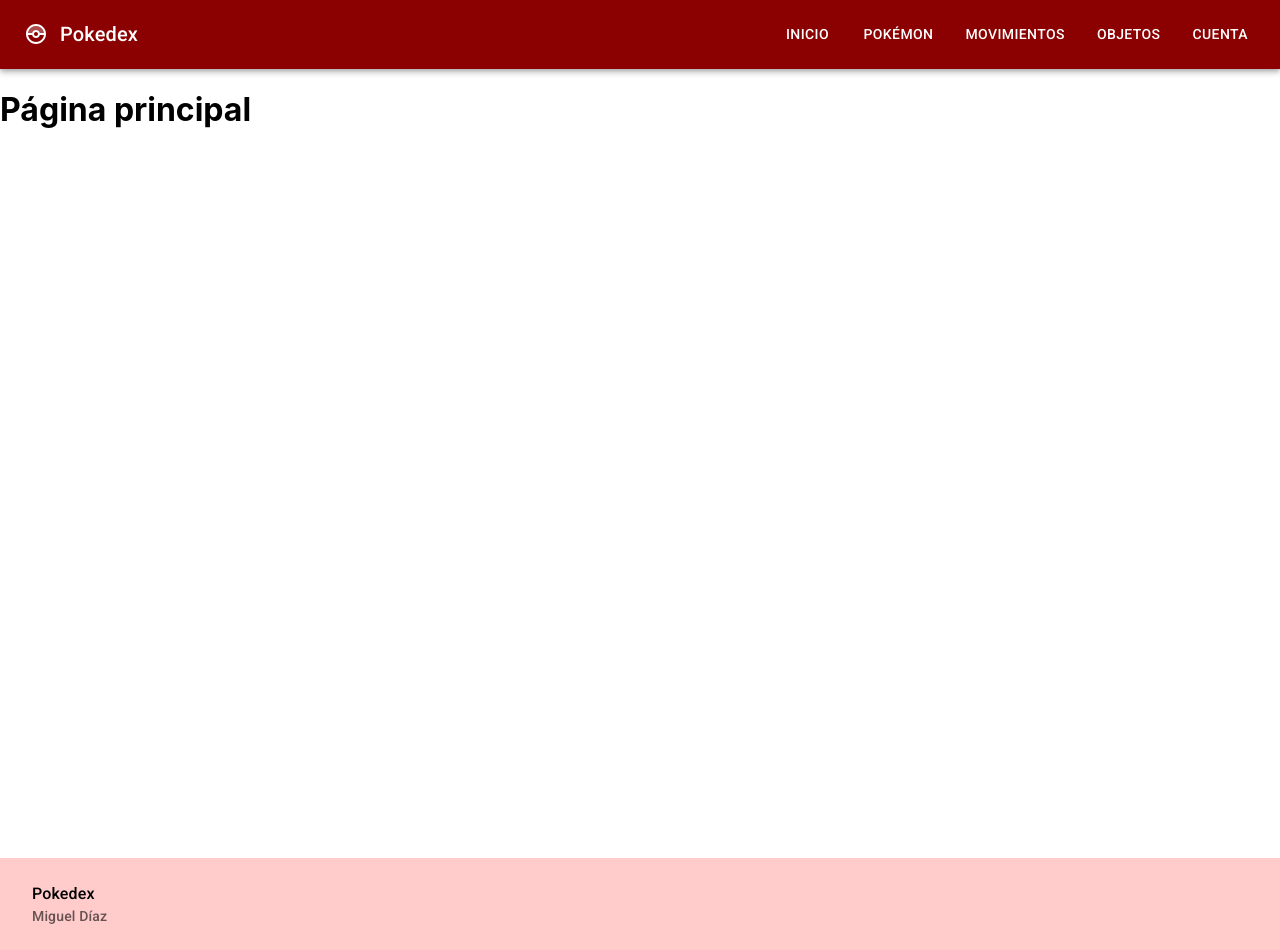
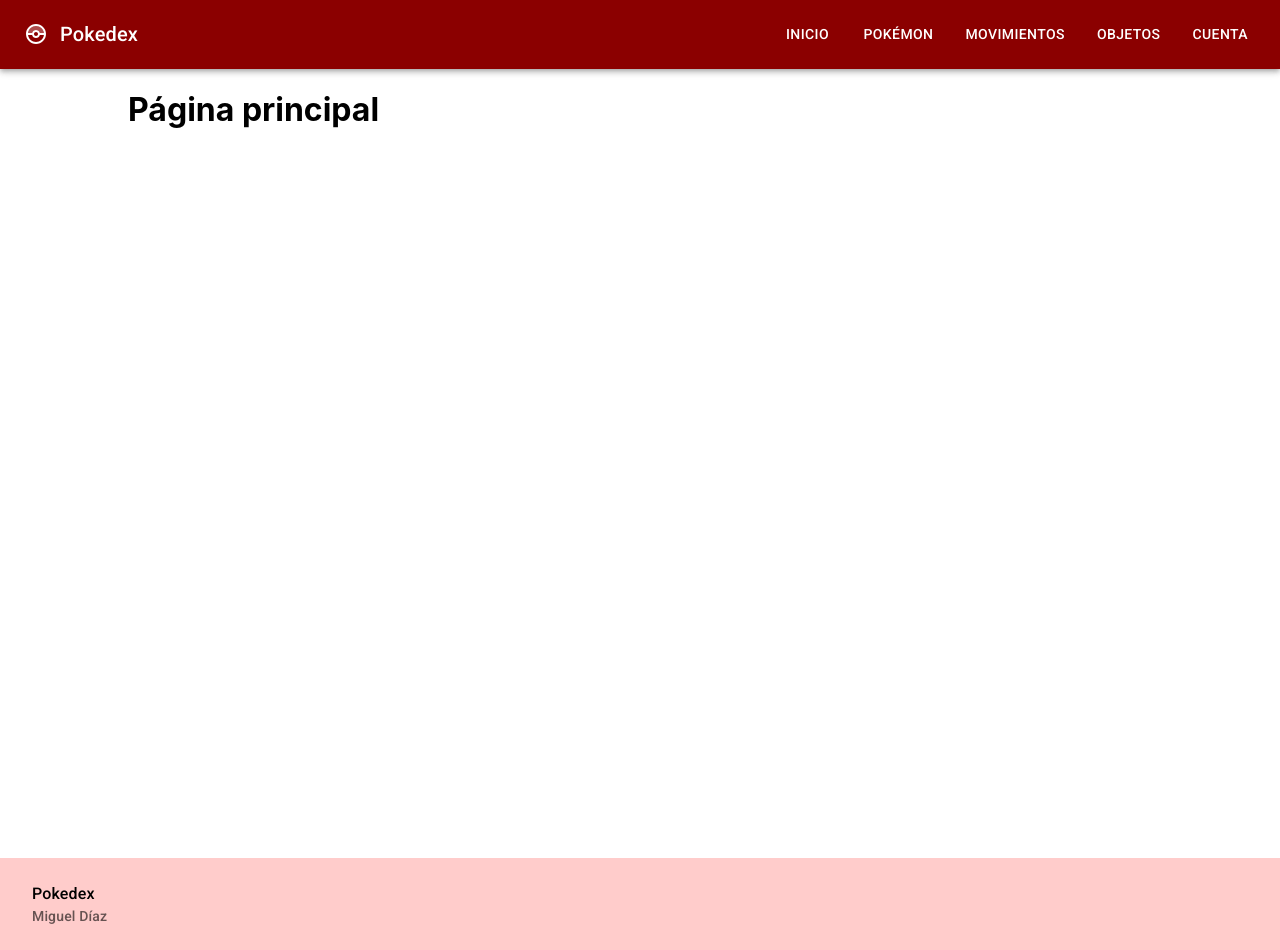
Before and after one commit to idrgn/Pokedex, a React (Create React App) app in the folder pokedex/: page / in a window 1280 px wide. Built offline with nearby package versions, Linux system fonts and the light colour scheme.

Commit message:
Añadidos contenedores de página

```diff
--- /dev/null
+++ b/pokedex/src/App.css
@@ -0,0 +1,10 @@
+.main-container {
+	width: 100%;
+	display: flex;
+	flex-direction: column;
+	align-items: center;
+}
+
+.page-container {
+	width: 80%;
+}
--- a/pokedex/src/App.js
+++ b/pokedex/src/App.js
@@ -7,8 +7,12 @@
 import { NotFound } from "./screens/not_found/NotFound";
 import { PokemonList } from "./screens/pokemon_list/PokemonList";
 
+import "./App.css";
+
 function App() {
 	return (
+		<div className="main-container">
+			<div className="page-container">
 				<Routes>
 					<Route path="" element={<MainPage />}></Route>
 					<Route path="/pokemons" element={<PokemonList />}></Route>
@@ -17,6 +21,8 @@
 					<Route path="/account" element={<Account />}></Route>
 					<Route path="*" element={<NotFound />}></Route>
 				</Routes>
+			</div>
+		</div>
 	);
 }
 
```
Lines whose indentation alone changed are shown as unchanged.
